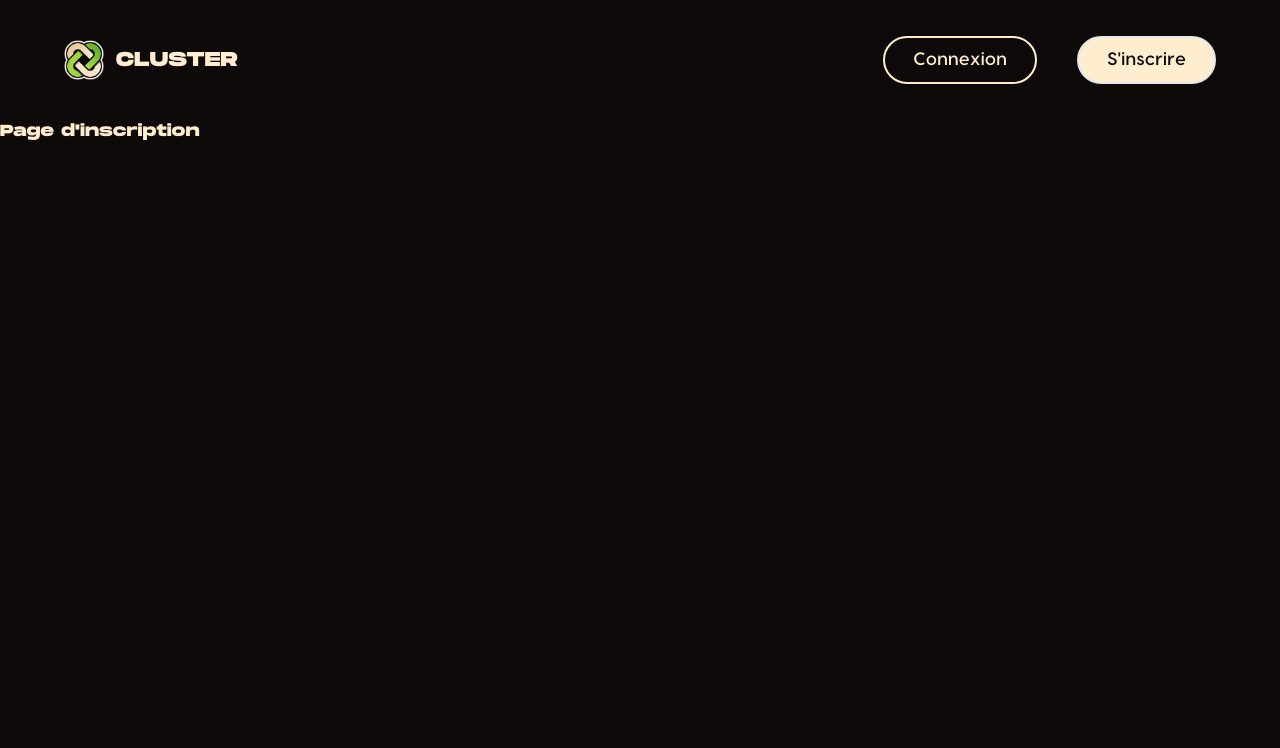
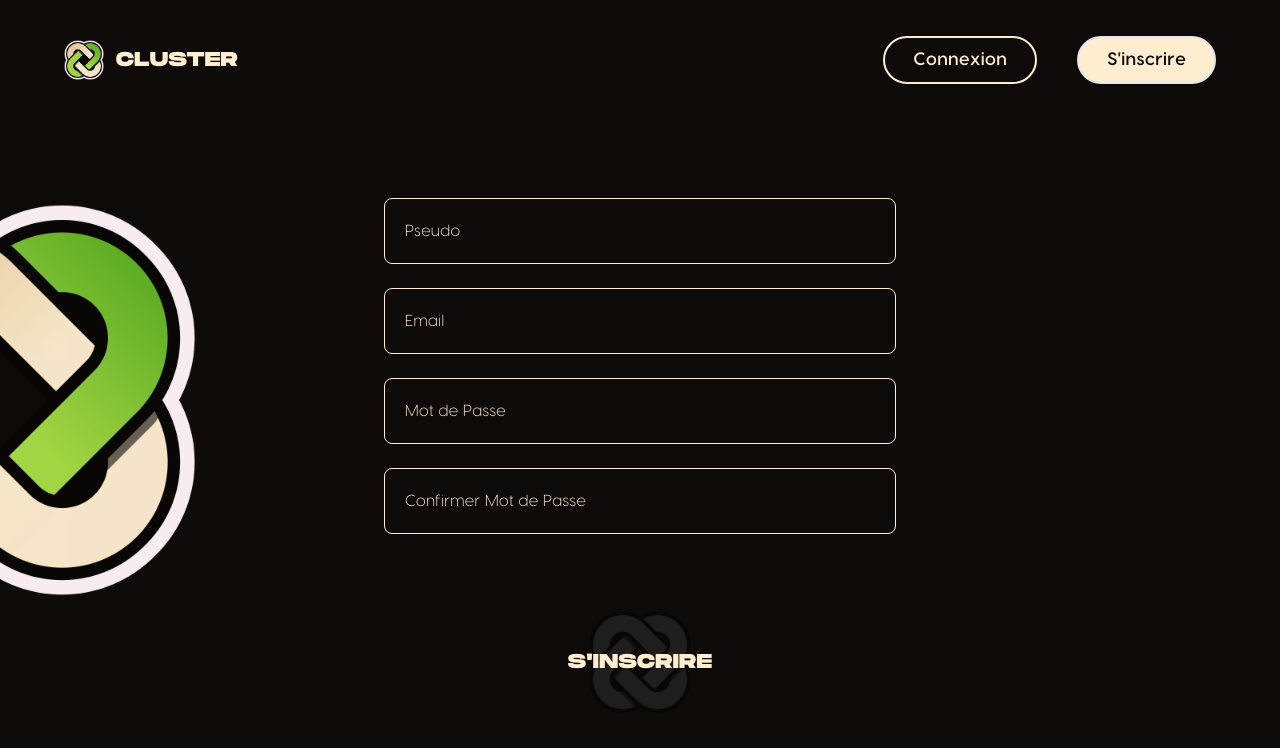
Before and after one commit to syzym0n/Cluster, a Next.js app: page /signup in a window 1280 px wide. Shown: the top 748 px of the page. Built offline with nearby package versions, Linux system fonts and the light colour scheme.

Commit message:
Intégration formulaire dans la page signup

```diff
--- a/app/signup/page.tsx
+++ b/app/signup/page.tsx
@@ -1,10 +1,16 @@
 import LandingHeader from "@/components/landingHeader/landingHeader";
+import SignUpForm from "@/components/signUpForm/signUpForm"
 
 export default function SignUpPage() {
     return (
         <div>
         <LandingHeader />
-        <h1>Page d'inscription</h1>
+        <SignUpForm />
+        <img
+            src="/icons/basicIcon.png"
+            alt="Logo Cluster"
+            className="absolute top-1/2 left-0 -translate-x-1/2 -translate-y-1/2 w-[400px] h-[400px] object-contain z-0"
+        />
         </div>
     );
 }
```
Also changed, not shown: app/signin/page.tsx (+4 -4 lines).
